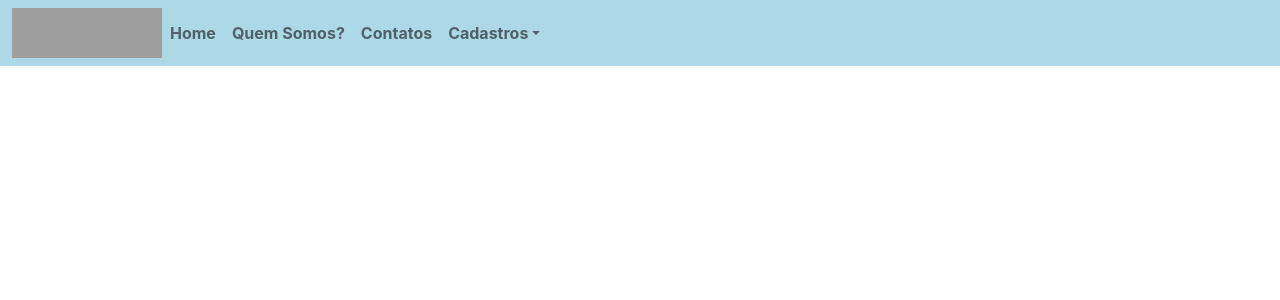
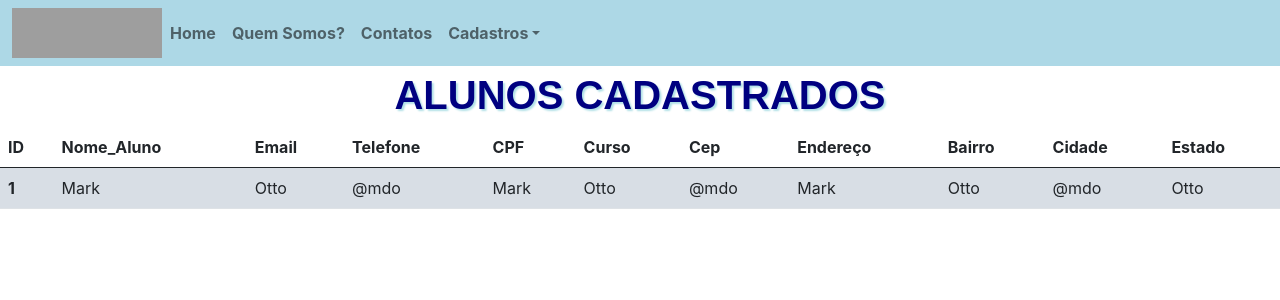
Before and after one commit to rodrigostack/Sistema-de-gestao-escolar, a React (Create React App) app: page /#/alunoscadastrados in a window 1280 px wide. Shown: the top 300 px of the page. Built offline with nearby package versions, Linux system fonts and the light colour scheme; grey boxes are pictures that could not be loaded.

Commit message:
versao com tabela alunos

```diff
--- /dev/null
+++ b/src/alunos/alunoscadastrados.css
@@ -0,0 +1,14 @@
+.alunoscad{
+    text-align: center;
+    font-family: Arial, Helvetica, sans-serif;
+    text-transform: uppercase;
+    font-weight: bold;
+}
+
+.tableback{
+    background-color: rgb(228, 234, 241);
+}
+
+.default{
+    margin-top: 5px;
+}
--- /dev/null
+++ b/src/alunos/alunoscadastrados.jsx
@@ -0,0 +1,46 @@
+import React from 'react'
+import './alunoscadastrados.css'
+
+export default function(){
+    return(
+        <div className="default">
+            <h2 className="h1 alunoscad">Alunos Cadastrados</h2>
+            <table className="table table-striped table-hover ">
+                <thead>
+                    <tr>
+                    <th scope="col">ID</th>
+                    <th scope="col">Nome_Aluno</th>
+                    <th scope="col">Email</th>
+                    <th scope="col">Telefone</th>
+                    <th scope="col">CPF</th>
+                    <th scope="col">Curso</th>
+                    <th scope="col">Cep</th>
+                    <th scope="col">Endereço</th>
+                    <th scope="col">Bairro</th>
+                    <th scope="col">Cidade</th>
+                    <th scope="col">Estado</th>
+                    </tr>
+                </thead>
+                <tbody className="tableback">
+                    <tr>
+                    <th scope="row">1</th>
+                    <td>Mark</td>
+                    <td>Otto</td>
+                    <td>@mdo</td>
+                    <td>Mark</td>
+                    <td>Otto</td>
+                    <td>@mdo</td>
+                    <td>Mark</td>
+                    <td>Otto</td>
+                    <td>@mdo</td>
+                    <td>Otto</td>
+
+                    </tr>
+
+
+
+                </tbody>
+                </table>
+        </div>
+    )
+}
--- a/src/navbar/Navbar.jsx
+++ b/src/navbar/Navbar.jsx
@@ -30,7 +30,7 @@ export default function(){
                       <ul className="dropdown-menu" aria-labelledby="navbarDropdownMenuLink">
                         <li><Link className="dropdown-item" to="/cadastroaluno">Cadastrar Alunos</Link></li>
                         <li><Link className="dropdown-item" to="/cadastrocurso">Cadastrar Cursos</Link></li>
-                        <li><a className="dropdown-item" href="#">Alunos Cadastrados</a></li>
+                        <li><Link className="dropdown-item" to="/alunoscadastrados">Alunos Cadastrados</Link></li>
                         <li><a className="dropdown-item" href="#">Cursos Cadastrados</a></li>
                       </ul>
                     </li>
--- a/src/rotas/routes.js
+++ b/src/rotas/routes.js
@@ -6,6 +6,7 @@ import Quemsomos from '../quemsomos/Quemsomos'
 import Contatos from '../contatos/Contatos'
 import Cadastroaluno from '../cadastroalunos/cadastroaluno'
 import Cadastrocurso from '../cadastrocursos/cadastrocurso'
+import Alunoscadastrados from '../alunos/alunoscadastrados'
 
 export default function(){
     return(
@@ -16,6 +17,8 @@ export default function(){
             <Route exact path="/contatos" component={Contatos}/>
             <Route exact path="/cadastroaluno" component={Cadastroaluno}/>
             <Route exact path="/cadastrocurso" component={Cadastrocurso}/>
+            <Route exact path="/alunoscadastrados" component={Alunoscadastrados}/>
+
         </Switch>
 
     )
```
